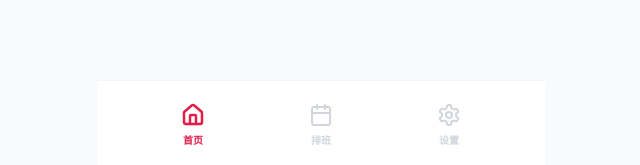
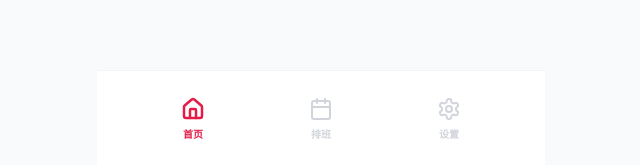
Before and after one commit to demoonhao/wife-shift-clock, a React (Vite) app: page / in a window 1280 px wide. Shown: the part 632-797 px from the top of the page, without its empty margins (319-959 px from the left). Built offline with nearby package versions, Linux system fonts and the light colour scheme.

Commit message:
Update App.tsx

```diff
--- a/App.tsx
+++ b/App.tsx
@@ -475,15 +475,16 @@ const App: React.FC = () => {
   };
 
   return (
-    <div className="h-screen w-screen bg-[#f9fafb] flex flex-col max-w-md mx-auto overflow-hidden">
+    <div className="h-[100dvh] w-screen bg-[#f9fafb] flex flex-col max-w-md mx-auto overflow-hidden">
       <div className="flex-1 overflow-hidden relative">
         {activeTab === ViewType.HOME && renderHome()}
         {activeTab === ViewType.SCHEDULE && renderSchedule()}
         {activeTab === ViewType.SETTINGS && renderSettings()}
       </div>
 
-      <div className="shrink-0 bg-white/90 backdrop-blur-2xl border-t border-gray-100 flex justify-around items-center py-3 px-8 shadow-sm"
-           style={{ paddingBottom: 'calc(0.6rem + env(safe-area-inset-bottom))' }}>
+      {/* 底部导航栏适配：增加更多的 bottom padding 并使用动态高度 */}
+      <div className="shrink-0 bg-white/90 backdrop-blur-2xl border-t border-gray-100 flex justify-around items-center py-4 px-8 shadow-sm"
+           style={{ paddingBottom: 'calc(1rem + env(safe-area-inset-bottom))' }}>
         {[
           { id: ViewType.HOME, icon: HomeIcon, label: '首页' },
           { id: ViewType.SCHEDULE, icon: Calendar, label: '排班' },
```
